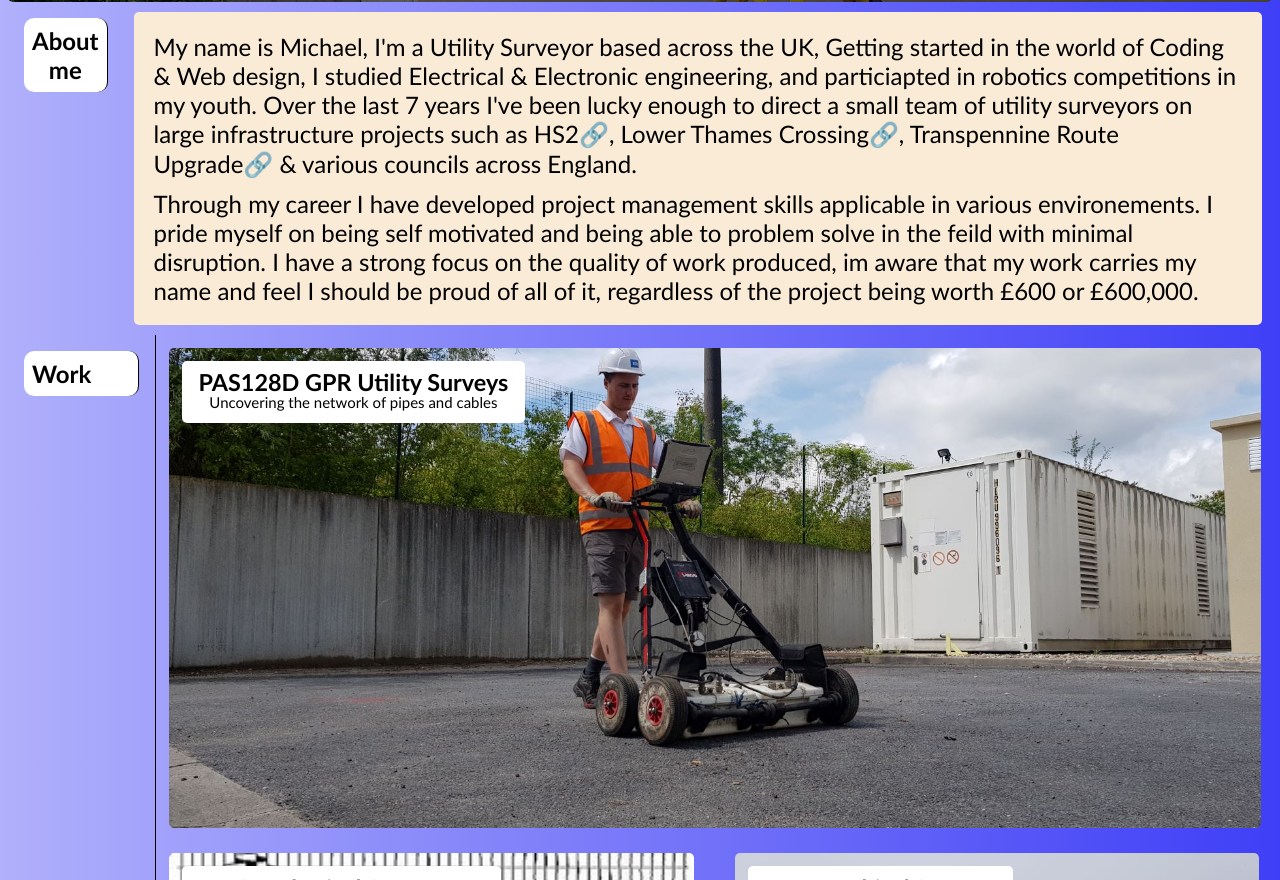
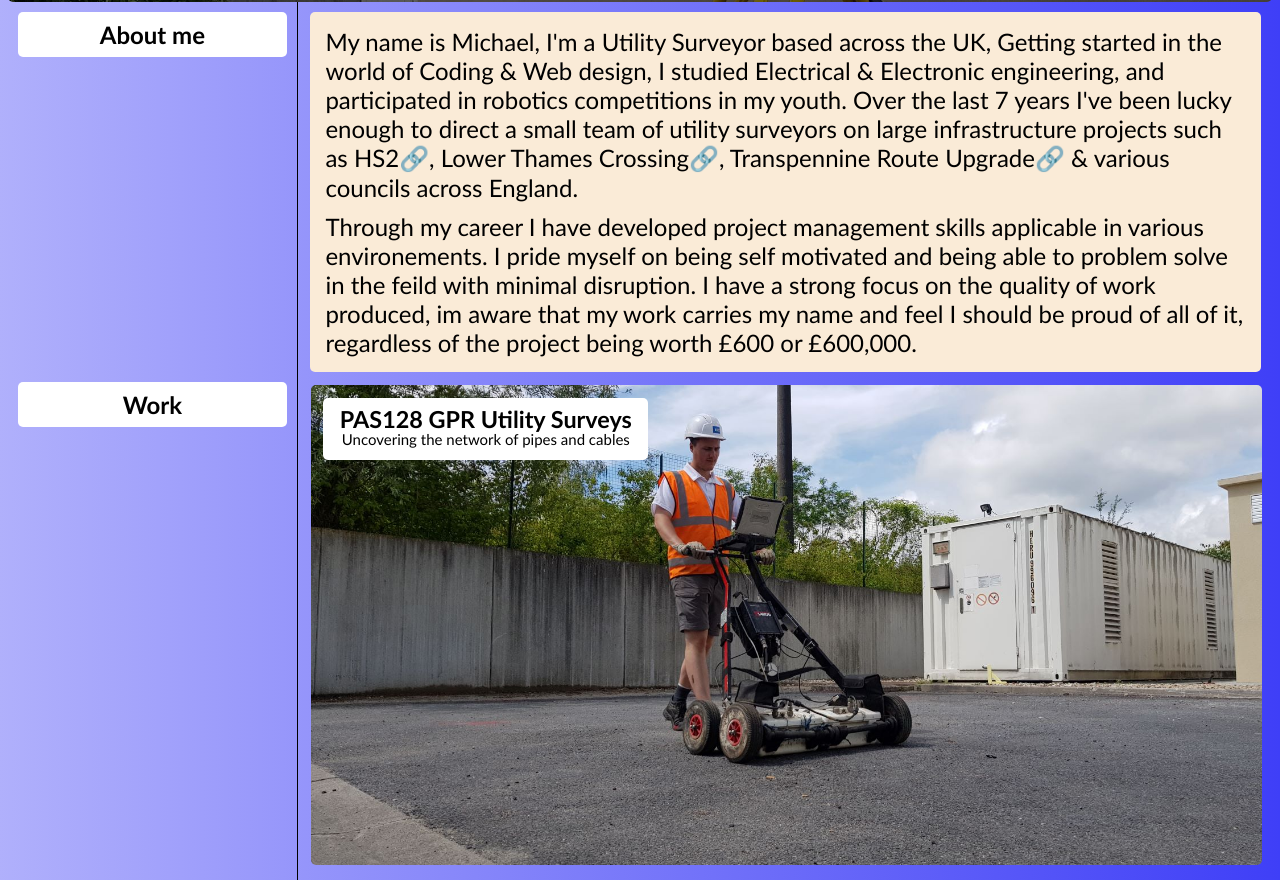
Before and after one commit to MichaelW1996/Portfolio_repository, a plain HTML site: page index.html in a window 1280 px wide. Shown: the part 508-1388 px from the top of the page. Drawn offline with Linux system fonts and the light colour scheme.

Commit message:
Bugs fixed, added readme

```diff
--- a/assets/css/reset.css
+++ b/assets/css/reset.css
@@ -1,8 +1,11 @@
+/*Reset of properties prior to styling being used*/
+
 ul{
     margin:0;
     padding:0;
 }
 
+/*Removes special styling from links, ie removal of underline and blue*/
 a:link {
     text-decoration: none;
     color: inherit;
@@ -23,6 +26,7 @@ a:active {
     color: inherit;
 }
 
+/*Resets Text to have margin and be center aligned*/
 h1, h2, h3, h4, p, li{
     margin: 10px;
     text-align: center;
--- a/assets/css/style.css
+++ b/assets/css/style.css
@@ -11,7 +11,6 @@
     border-radius: 5px;
     font-family: 'Gill Sans', 'Gill Sans MT', Calibri, 'Trebuchet MS', sans-serif;
 }
-
 
 /*Please note, Styled Mobile first*/
 /*Hover effect text & shaddow round boxes in accent colour*/
@@ -36,7 +35,6 @@ li{
     background-color: var(--Base);
     font-size: 25px;
     padding:5px;
-    border-radius: 5px;
     font-weight: bolder;
 }
 
@@ -56,8 +54,6 @@ li{
 h2{
     background-color: var(--Base);
     padding: 1vh;
-    border-radius: 10px;
-    margin: 2vh;
 }
 
 /*Profile picture*/
@@ -68,13 +64,26 @@ h2{
 }
 
 /*About me section*/
-#About_me container{
+#About_me {
     display: block; /*Styling for About me paragraph*/
+
+}
+
+/*Div styling to position About me section only*/
+#About_me > div {
+    font-size: 150%;
+    padding-left: 1%;
+    padding-right: 0.9%;
+    padding-top: 10px;
+}
+
+/*Seperate div specifically for background on text*/
+
+#About_me > div > div {
     background-color: antiquewhite;
-    padding: 10px;
-    margin: 10px;
-    font-size: 150%;
+    padding:5px;
 }
+
 
 #About_me p{
     text-align:unset; /*Removes default center align*/
@@ -86,7 +95,7 @@ p a::after{ /*Adds link Emoji after links in about me*/
 
 
 /*Projects*/
-article{
+#Work a{ /*Image for each project*/
     display:flex;
     height:60vh;
     flex-basis: 100%; /*Default 100% width for project to take up width of site*/
@@ -94,10 +103,18 @@ article{
     justify-content: center;
     align-items: end;
 }
-article img{ /*Image for each project*/
-    object-fit: cover;
+/*Takes up maximum size in container without overflow*/
+article{
     width:100%;
     height:100%;
+    display: flex;
+}
+
+/*fills container with image and doesnt distort*/
+article img{
+    width:100%;
+    height:100%;
+    object-fit: cover;
 }
 
 .card{ /*text styling for projects*/
@@ -107,10 +124,16 @@ article img{ /*Image for each project*/
     padding: 0.5%;
     margin: 1%;
     font-size: 125%;
+    color: inherit;
+}
+/*Inherit colour to glow red when moused over*/
+.card h3{
+    color: inherit;
 }
 /*subheadding text reduced size in project cards*/
 .card p{
     font-size: 75%;
+    color: inherit;
 }
 
 /*Media Query for Tablets*/
@@ -122,7 +145,7 @@ article img{ /*Image for each project*/
         font-size: 150%; /*increased text size for readability*/
     }
     /*Changes to Project styling*/
-    article{
+    #Work a{
         align-items: flex-start; /*Moves cards to top of images*/
         font-size: 110%; /*text size for reability*/
     }
@@ -145,195 +168,64 @@ article img{ /*Image for each project*/
     header h1{
         background-image: none;
     }
+    /*positions job title bottom left with same width as subheadings below*/
     #Hero_banner h2{
+        flex: 0 0 20%;
         align-self: flex-end;
     }
+    /*Makes contact links run horizontally*/
     ul{
         display: flex;
-        flex-direction: row;
         justify-content: center;
     }
-
+    /*Put title on the left*/
+    #About_me{
+        display: flex;
+        justify-content: space-between;
+    }
+    /*Matches title size to Job title*/
+    #About_me h2{
+        flex: 0 0 20%;
+        height: fit-content;
+    }
+    /*sets flex properties for divider with all project cards within*/
    #Work div{
         display: flex;
         flex-wrap: wrap;
         justify-content: space-between;
-
     }
-    .projects article{
+    /*Propeties for each individual project card*/
+    #Work a{
         align-items: flex-start;
         justify-content: space-between;
         font-size: 100%;
         flex-shrink: 0.5;
-        flex-wrap: wrap;
         flex-basis: 47%
     }
-    article:nth-of-type(1){
+    /*Makes first item twice the width on desktop*/
+    #Work a:nth-of-type(1){
         flex-basis: 98%
     }
-    #About_me{
-        display: flex;
-    }
-    #About_me h2{
-        display: flex;
-        width:20vw;
-        height: fit-content;
-        border-right: solid black 1px;
-    }
 
+    /*Puts Work title on left side*/
     #Work{
         display: flex;
     }
 
+    /*Matches work title size to job title*/
     #Work h2{
-        display: flex;
-        width: 20vw;
+        flex: 0 0 20%;
         height:fit-content;
-        border-right: solid black 1px;
     }
+
+    /*adds top border to contact links container*/
     #Contact_me ul{
         border-top: solid black 1px;
         border-radius: 0;
-        margin-top: 10px;
     }
-    .projects{
+    /*adds border between titles and content in work and about me*/
+    .RightBorder{
         border-left: solid black 1px;
         border-radius: 0;
     }
 }
-
-/* old code
-#Hero_banner img{
-    align-self: center;
-    right:auto;
-}
-
-/*
-header{
-    background-image: var(--lingrad);
-    display: flex;
-}
-
-header h1{
-    font-size: 35px;
-    margin: 10px;
-    color:var(--text)
-}
-
-header ul{
-    position:absolute;
-    right:15px;
-    align-items: center;
-}
-
-li {
-    display: inline;
-    background-color: var(--Base);
-    color: var(--text);
-    font-size: 25px;
-    padding:5px;
-    border-radius: 5px;
-    margin: 10px;
-    align-items: center;
-    font-weight: bolder;
-}
-
-li a {
-    text-decoration: none;
-    color: inherit;
-}
-
-#article1{
-    display: flex;
-    width:80vw;
-    height:60vh;
-}
-
-#Hero_banner{
-    display: flex;
-
-    background-image:  linear-gradient(rgba(0, 0, 0, 0.5), rgba(0, 0, 0, 0.5)),url(../images/Heroimage.jpg);
-
-
-    height: 50vh;
-    width: 100%;
-
-
-    background-position: center;
-    background-repeat: no-repeat;
-    background-size: cover;
-    position: relative;
-    align-items: center;
-}
-
-#Hero_banner h2{
-    font-size: 5vh;
-    color: var(--Base);
-    margin: 10px;
-
-}
-
-#Hero_banner img{
-    display: flex;
-    position: absolute;
-    right: 10px;
-    height: 40vh;
-    border-radius: 50%;
-}
-
-
-
-
-#Contact_me{
-    display: flex;
-    background-image: var(--lingrad);
-    align-items: center;
-    justify-content: center;
-}
-#Work{
-    display: flex;
-}
-
-#Work h2{
-    width: 20vw;
-    border-right: solid black 1px;
-}
-
-.projects{
-    display: flex;
-    flex-wrap: wrap;
-    width:100%;
-}
-
-article{
-    display:flex;
-    width:39vw;
-    height:39vh;
-    background-color: aqua;
-    margin:1vw;
-}
-
-.card{
-    position: absolute;
-    float: left;
-    background-color: var(--Base);
-    line-height: 0.5;
-    padding: 1%;
-    margin: 1%
-}
-
-.card p{
-    font-size: small;
-}
-
-
-
-article img{
-    display: flex;
-    object-fit: cover;
-    width:100%;
-    height:100%;
-}
-
-
-*/
--- a/index.html
+++ b/index.html
@@ -17,6 +17,7 @@
 
         <nav>
             <ul>
+                <!--Nav bar links to sections on page-->
                 <li><a href="#About_me">About me</a></li>
                 <li><a href="#Work">Work</a></li>
                 <li><a href="#Contact_me">Contact me</a></li>
@@ -38,11 +39,14 @@
             <h2>
                 About me
             </h2>
-
-            <container>
+            <!--div to enable right border in desktop view -->
+            <div class="RightBorder">
+                <!--div to enable gap between border and content-->
+                <div>
+                    <!--About me, with links for clarification on projects-->
                     <p>
                         My name is Michael, I'm a Utility Surveyor based across the UK, Getting started in the world of Coding &
-                    Web design, I studied Electrical & Electronic engineering, and particiapted in robotics competitions in
+                        Web design, I studied Electrical & Electronic engineering, and participated in robotics competitions in
                         my youth.
                         Over the last 7 years I've been lucky enough to direct a small team of utility surveyors on large
                         infrastructure projects such as <a href="https://www.hs2.org.uk/">HS2</a>, <a
@@ -58,32 +62,40 @@
                         I have a strong focus on the quality of work produced, im aware that my work carries my name and feel I
                         should be proud of all of it, regardless of the project being worth £600 or £600,000.
                     </p>
-            </container>
+                </div>
+            </div>
         </container>
 
-        <!--Work-->
+        <!--Work id functions as location for nav bar-->
         <container id="Work">
             <h2>
                 Work
             </h2>
-            <div class="projects">
-                <!--Project 1-->
-                <article id="article1">
-                    <img src="./assets/images/PAS128.jpg" alt="GPR being deployed as part of a PAS128 survey">
+            <!--Div for right border-->
+            <div class="RightBorder">
+                <!--Project 1 demo of notes, similar for next 5 projects-->
+                <!--Each project starts with a link-->
+                <a href="https://www.bsigroup.com/en-GB/standards/pas-1282022/" target="_blank" rel="noopener noreferrer">
+                <article>
+
+                    <!--card is used to hold text info. seperate class is used as this is moved depending on width-->
                     <container class="card">
                         <h3>
-                            PAS128D GPR Utility Surveys
+                            PAS128 GPR Utility Surveys
                         </h3>
                         <p>
                             Uncovering the network of pipes and cables
                         </p>
                     </container>
-
+                    <img src="./assets/images/PAS128.jpg" alt="GPR being deployed as part of a PAS128 survey">
                 </article>
+                </a>
 
                 <!--Project 2-->
+                <a href="https://geophysics.org.uk/what-is-geophysics/" target="_blank" rel="noopener noreferrer">
                 <article>
                     <container class="card">
+
                         <h3>
                             Geophysical Surveys
                         </h3>
@@ -93,10 +105,13 @@
                     </container>
                     <img src="./assets/images/Geophysical.jpg" alt="Data graphed from a geophysical survey">
                 </article>
+                </a>
 
                 <!--Project 3-->
+                <a href="https://www.topographical.co.uk/blog/what-is-a-topographical-land-survey" target="_blank" rel="noopener noreferrer">
                 <article>
                     <container class="card">
+
                         <h3>
                             Topographical Surveys
                         </h3>
@@ -105,9 +120,12 @@
                         </p>
                     </container>
                     <img src="./assets/images/Topo.jpg" alt="Use of a theodolite to collect topographical data">
+
                 </article>
+                </a>
 
                 <!--Project 4-->
+                <a href="https://lsbud.co.uk/linesearchbeforeudig-users/" target="_blank" rel="noopener noreferrer">
                 <article>
                     <container class="card">
                         <h3>
@@ -120,8 +138,10 @@
                     <img src="./assets/images/Deskbased.PNG"
                         alt="A typical plan from utility operators displaying their apparatus in the area">
                 </article>
+                </a>
 
                 <!--Project 5-->
+                <a href="https://www.lanesfordrains.co.uk/" target="_blank" rel="noopener noreferrer">
                 <article>
                     <container class="card">
                         <h3>
@@ -134,12 +154,14 @@
                     <img src="./assets/images/CCTV.jpg"
                         alt="Repeated drain blockages can prompt questions of the drains conditions">
                 </article>
+                </a>
             </div>
         </container>
     </main>
     <!--Contact me-->
     <container id="Contact_me">
         <ul>
+            <!--Contact me links-->
             <li><a href="mailto:Michaelworkwalters@gmail.com">Email Me</a></li>
             <li><a href="https://github.com/MichaelW1996">Github</a></li>
             <li><a href="https://www.linkedin.com/in/michaeljohnwalters/">LinkedIn</a></li>
```
Also changed, not shown: assets/images/Desktop Top.jpg (added), assets/images/Desktop bottom.jpg (added), assets/images/Desktop work.jpg (added), assets/images/Mobile Work.jpg (added), assets/images/Mobile bottom.jpg (added), assets/images/Mobile top.jpg (added), assets/images/Tablet Work.jpg (added), assets/images/Tablet bottom.jpg (added), assets/images/Tablet top.jpg (added), 1 other file. Lines whose indentation alone changed are shown as unchanged.
